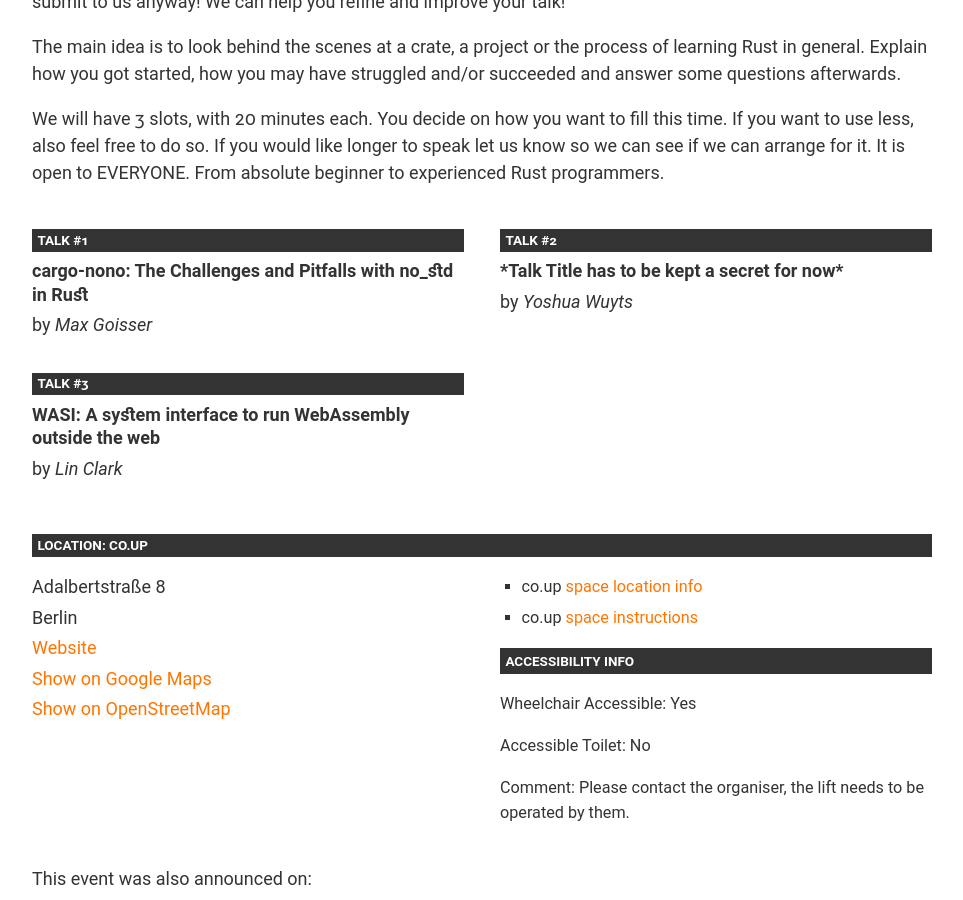
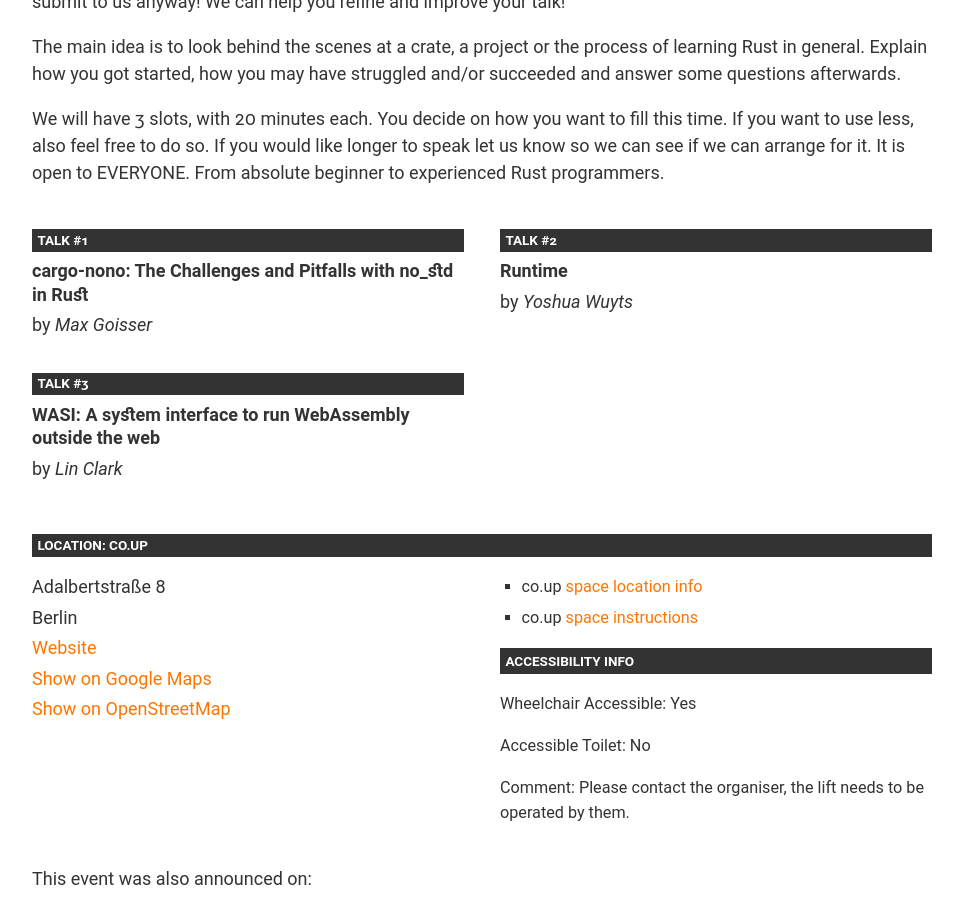
Before and after one commit to berlinrs/berline.rs, a Jekyll site: the page built from _posts/2019-04-30-rust-and-tell.md, in a window 1280 px wide and 900 px high, scrolled down 564 px. Shown: the whole window, without its empty margins (158-1121 px from the left). Built offline with Jekyll 4.4.1, drawn with Linux system fonts in a browser that asks for light colours.

Commit message:
It got a title

```diff
--- a/_posts/2019-04-30-rust-and-tell.md
+++ b/_posts/2019-04-30-rust-and-tell.md
@@ -9,7 +9,7 @@ talks:
 - title: "cargo-nono: The Challenges and Pitfalls with no_std in Rust"
   speaker:
     name: "Max Goisser"
-- title: "*Talk Title has to be kept a secret for now*"
+- title: "Runtime"
   speaker:
     name: "Yoshua Wuyts"
 - title: "WASI: A system interface to run WebAssembly outside the web"
```
